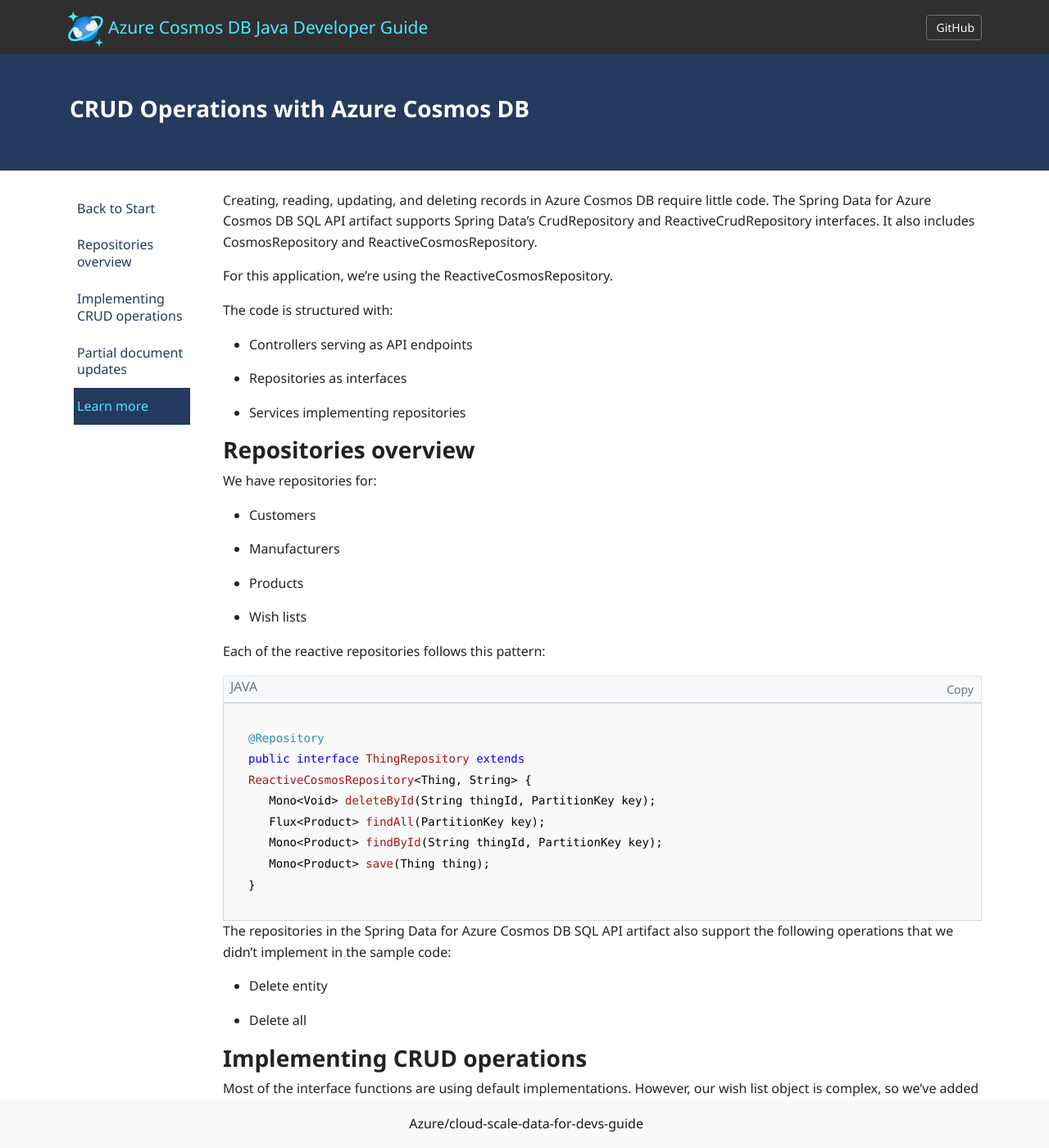
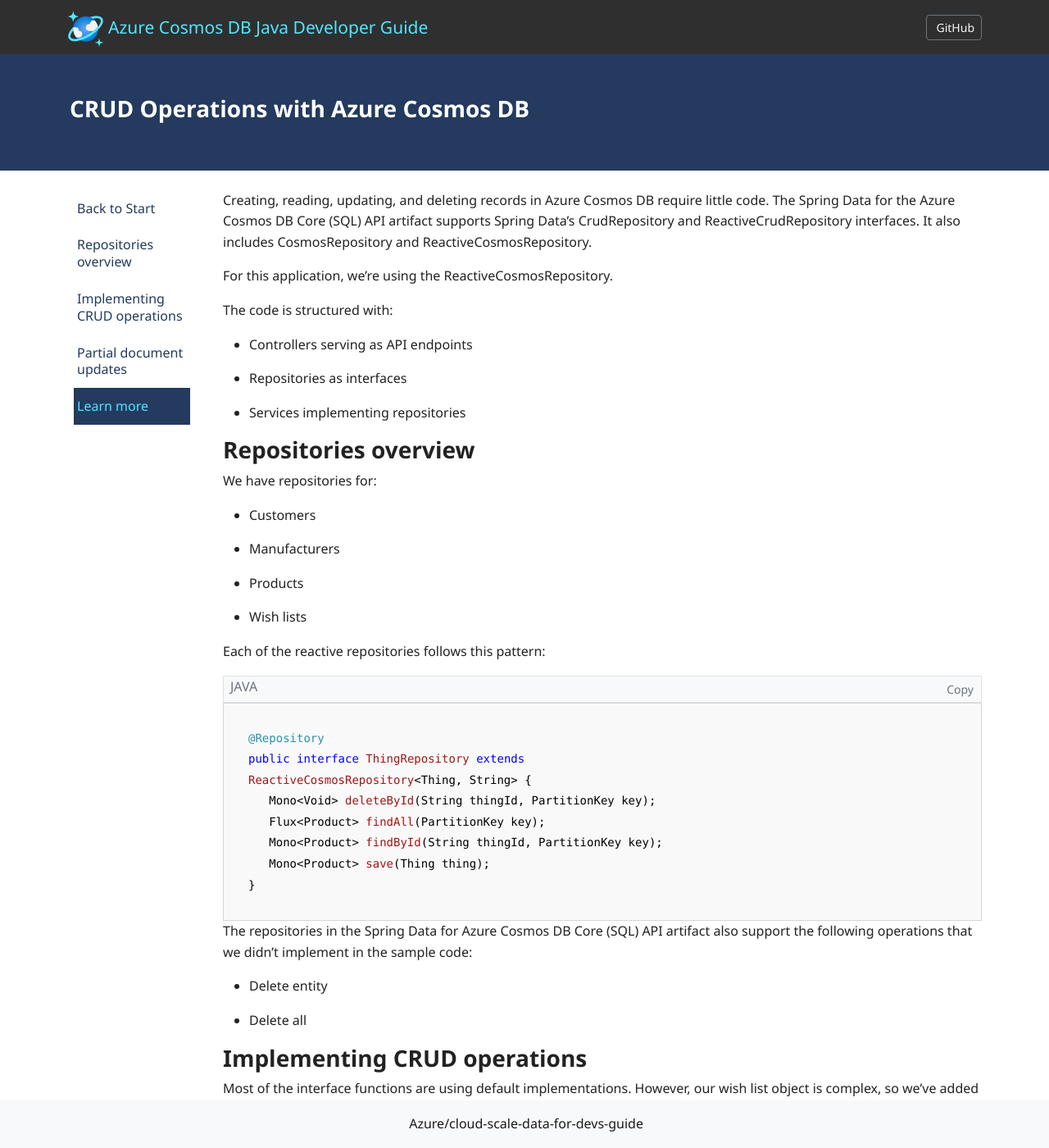
Before and after one commit to Azure/cloud-scale-data-for-devs-guide, a Jekyll site: the page built from docs/crud-operations-with-cosmos-db.md, in a window 1280 px wide and 1400 px high. Shown: the whole window at 82% size. Built offline with Jekyll 4.4.1, drawn with Linux system fonts in a browser that asks for light colours; nearby versions of some CDN libraries; some web fonts are replaced; our own code applies the rules of GitHub Pages for plain Markdown files; comment, search, counter and statistics services are not loaded; some of the changed text lies outside the part shown.

Commit message:
Replace 'SQL API' with 'Core (SQL) API'

````diff
--- a/docs/crud-operations-with-cosmos-db.md
+++ b/docs/crud-operations-with-cosmos-db.md
@@ -11,7 +11,7 @@
 
 # CRUD Operations with Azure Cosmos DB
 
-Creating, reading, updating, and deleting records in Azure Cosmos DB require little code. The Spring Data for Azure Cosmos DB SQL API artifact supports Spring Data's CrudRepository and ReactiveCrudRepository interfaces. It also includes CosmosRepository and ReactiveCosmosRepository.
+Creating, reading, updating, and deleting records in Azure Cosmos DB require little code. The Spring Data for the Azure Cosmos DB Core (SQL) API artifact supports Spring Data's CrudRepository and ReactiveCrudRepository interfaces. It also includes CosmosRepository and ReactiveCosmosRepository.
 
 For this application, we're using the ReactiveCosmosRepository.
 
@@ -48,7 +48,7 @@
 }
 ```
 
-The repositories in the Spring Data for Azure Cosmos DB SQL API artifact also support the following operations that we didn't implement in the sample code:
+The repositories in the Spring Data for Azure Cosmos DB Core (SQL) API artifact also support the following operations that we didn't implement in the sample code:
 
 - Delete entity
 
@@ -74,7 +74,7 @@
 
 - We need to suppress the issue of trying to bind a query to the method, so we've assigned a Query annotation over the method in the repository.
 
-- The partial document updates are in the Azure Cosmos DB Java SDK v4, not the Spring Data for Azure Cosmos DB SQL API artifact.
+- The partial document updates are in the Azure Cosmos DB Java SDK v4, not the Spring Data for the Azure Cosmos DB Core (SQL) API artifact.
 
 ## Learn more
 
````
